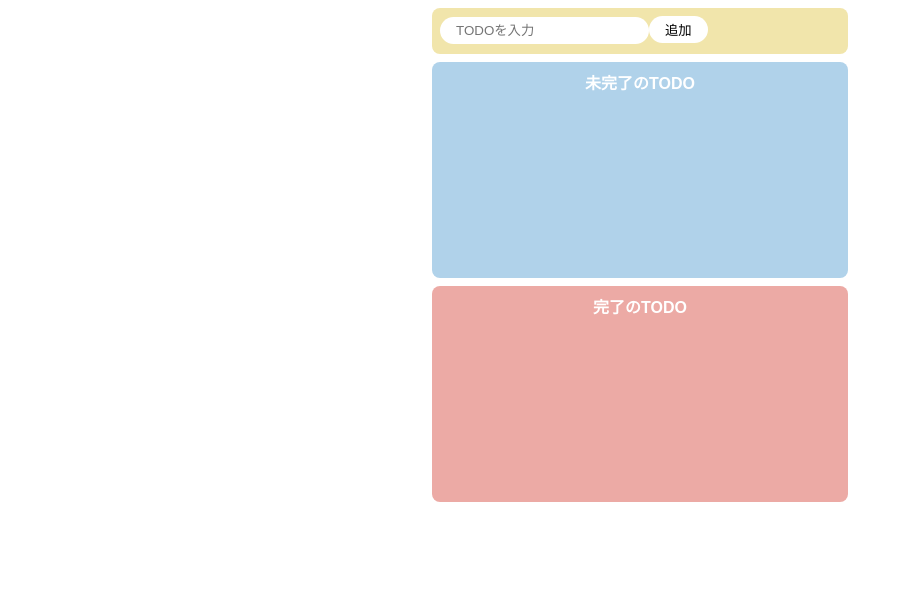
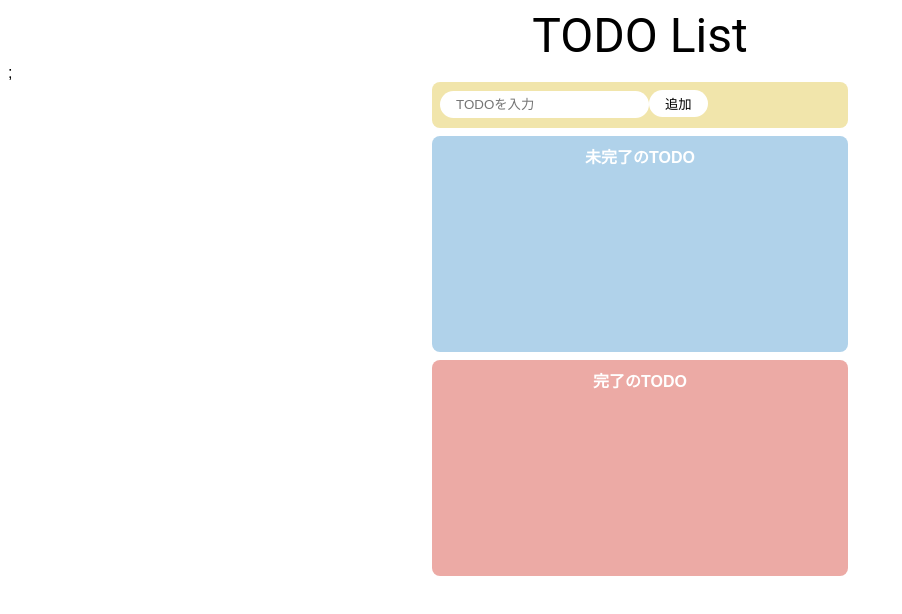
Before and after one commit to misatsuruoka/react_todo, a React (Create React App) app: page / in a window 1280 px wide. Shown: the top 614 px of the page, without its empty margins (0-902 px from the left). Built offline with nearby package versions, Linux system fonts and the light colour scheme.

Commit message:
Add: タイトルを追加

```diff
--- a/src/App.jsx
+++ b/src/App.jsx
@@ -1,4 +1,5 @@
 import React, { useState } from "react";
+import { Typography } from "@mui/material";
 import "./styles.css";
 import { InputTodo } from "./components/InputTodo";
 import { IncompleteTodos } from "./components/IncompleteTodos";
@@ -58,6 +59,10 @@ export const App = () => {
   return (
     <>
       <div>
+        <Typography text="ojin" variant="h3" className="heading">
+          TODO List
+        </Typography>
+        ;
         <InputTodo
           todoText={todoText}
           onChange={onChangeTodoText}
--- a/src/styles.css
+++ b/src/styles.css
@@ -60,3 +60,7 @@ li {
   fontweight: bold;
   color: white;
 }
+
+.heading {
+  text-align: center;
+}
```
